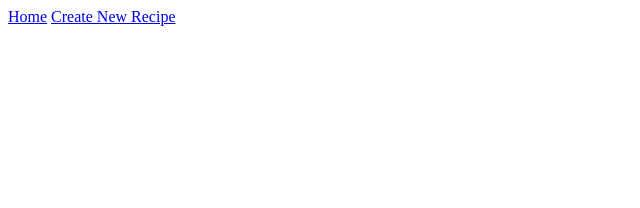
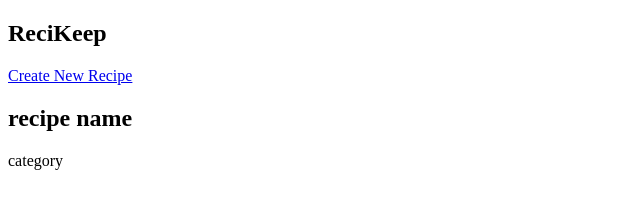
Before and after one commit to ayates89/reciKeep, a website: page public/index.html in a window 1280 px wide. Shown: the whole page, without its empty margins (0-640 px from the left). Drawn offline with Linux system fonts and the light colour scheme.

Commit message:
was working in the wrong project

```diff
--- a/package.json
+++ b/package.json
@@ -4,7 +4,7 @@
   "description": "",
   "main": "server.js",
   "scripts": {
-    "test": "echo \"Error: no test specified\" && exit 1"
+    "dev": "nodemon server.js"
   },
   "author": "",
   "license": "ISC",
--- a/public/index.html
+++ b/public/index.html
@@ -6,10 +6,17 @@
     <title>Home Page</title>
 </head>
 <body>
+    <section class = "header">
+    <h1>ReciKeep</h1>
     <nav>
-        <a href="index.html">Home</a>
         <a href="new-recipe.html">Create New Recipe</a>
+    </nav>
+</section>
 
-    </nav>
+<article class = "recipe-card">
+    <h2>recipe name</h2>
+    <div>category</div>
+
+</article>
 </body>
 </html>
```
